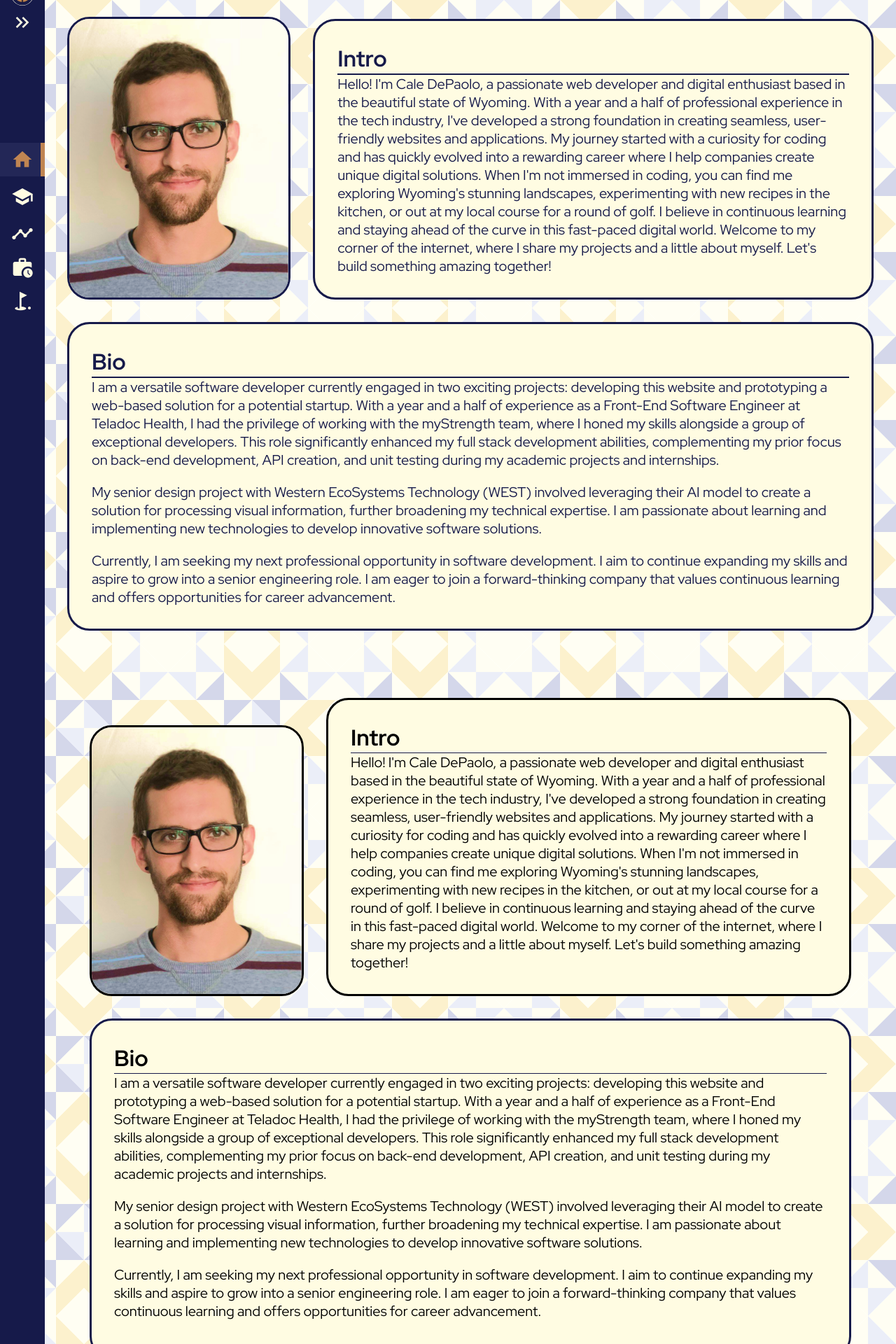
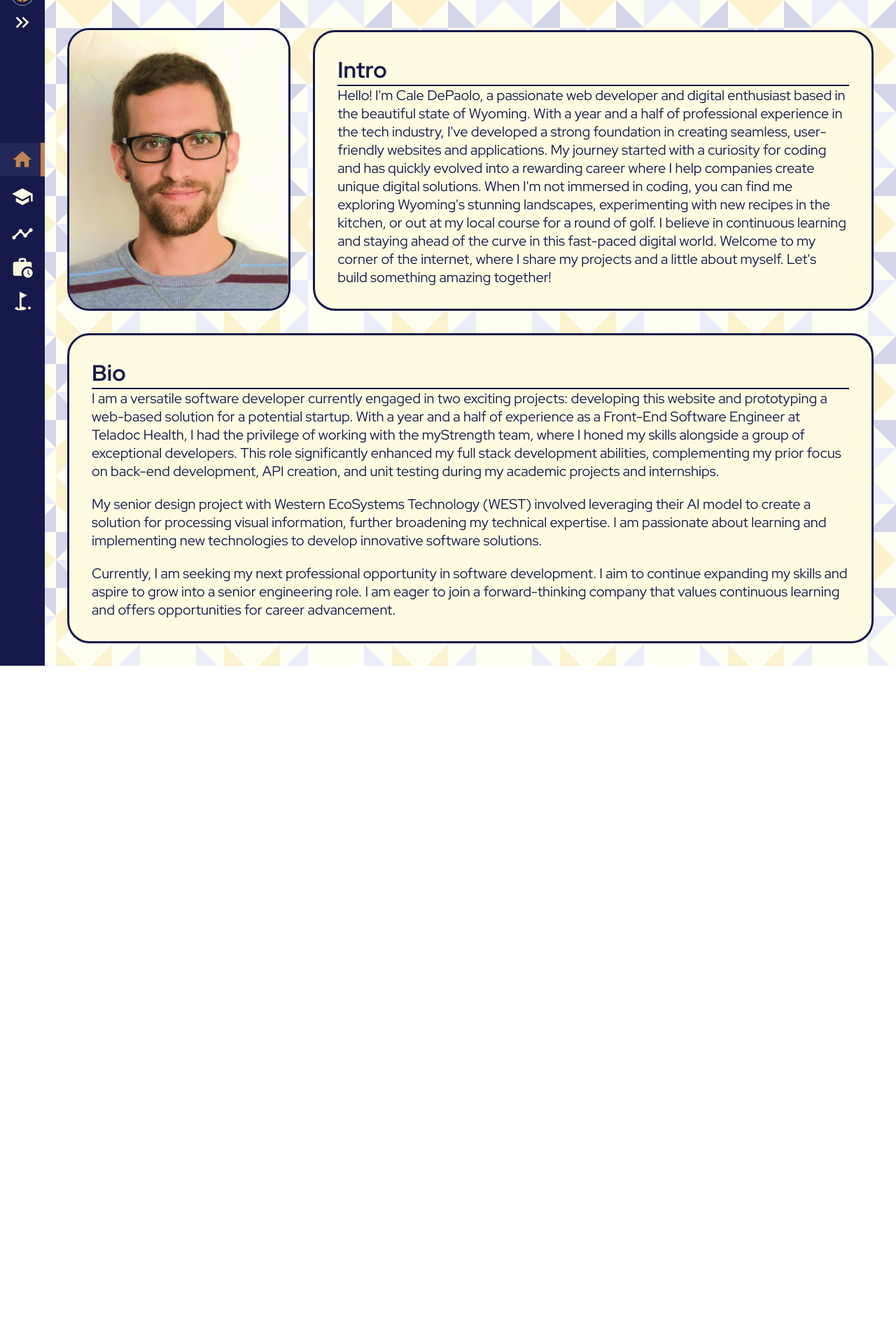
Before and after one commit to caledep/caledep.github.io, a Vue app: page / in a window 1280 px wide. Shown: the part 40-1960 px from the top of the page at 70% size. After the commit the page ends 991 px from the top, so only its background shows below. Built offline with nearby package versions, Linux system fonts and the light colour scheme.

Commit message:
Finished InfoImage component, ready for continued use in home page and use in hobbies page.

```diff
--- a/src/assets/home.json
+++ b/src/assets/home.json
@@ -5,8 +5,8 @@
   },
   "bio": {
     "title": "Bio",
-    "desc1": "I am a versatile software developer currently engaged in two exciting projects: developing this website and prototyping a web-based solution for a potential startup. With a year and a half of experience as a Front-End Software Engineer at Teladoc Health, I had the privilege of working with the myStrength team, where I honed my skills alongside a group of exceptional developers. This role significantly enhanced my full stack development abilities, complementing my prior focus on back-end development, API creation, and unit testing during my academic projects and internships.",
-    "desc2": "My senior design project with Western EcoSystems Technology (WEST) involved leveraging their AI model to create a solution for processing visual information, further broadening my technical expertise. I am passionate about learning and implementing new technologies to develop innovative software solutions.",
-    "desc3": "Currently, I am seeking my next professional opportunity in software development. I aim to continue expanding my skills and aspire to grow into a senior engineering role. I am eager to join a forward-thinking company that values continuous learning and offers opportunities for career advancement."
+    "desc": ["I am a versatile software developer currently engaged in two exciting projects: developing this website and prototyping a web-based solution for a potential startup. With a year and a half of experience as a Front-End Software Engineer at Teladoc Health, I had the privilege of working with the myStrength team, where I honed my skills alongside a group of exceptional developers. This role significantly enhanced my full stack development abilities, complementing my prior focus on back-end development, API creation, and unit testing during my academic projects and internships.",
+    "My senior design project with Western EcoSystems Technology (WEST) involved leveraging their AI model to create a solution for processing visual information, further broadening my technical expertise. I am passionate about learning and implementing new technologies to develop innovative software solutions.",
+    "Currently, I am seeking my next professional opportunity in software development. I aim to continue expanding my skills and aspire to grow into a senior engineering role. I am eager to join a forward-thinking company that values continuous learning and offers opportunities for career advancement."]
   }
 }
--- a/src/components/ConstructionPage.vue
+++ b/src/components/ConstructionPage.vue
@@ -43,7 +43,7 @@ const msg = 'This page is currently undergoing development, check back later.';
     align-self: center;
     font-size: 24px;
     padding: $pad;
-    padding-top: 0;
+    padding-top: $pad_half;
     .slot-style {
       padding-top: $pad_half;
       padding-bottom: $pad_half;
--- a/src/components/InfoBlock.vue
+++ /dev/null
@@ -1,3 +0,0 @@
-<template></template>
-<script setup></script>
-<style lang="scss" scoped></style>
--- a/src/components/InfoImage.vue
+++ b/src/components/InfoImage.vue
@@ -1,120 +1,93 @@
 <template>
-  <main class="home-page">
-    <div class="portrait-intro">
-      <div class="portrait-image">
+  <div class="info-image">
+    <div v-if="props.useIntroBlock" class="top-block-wrapper">
+      <div class="image-block img-frame">
         <img :src="imagePath" class="image" alt="vue" />
         <!-- <img src="getImageSrc(home_portrait.svg)" class="image" alt="vue" /> -->
       </div>
-      <div class="intro-block">
-        <h1>{{ introTitle }}</h1>
+      <div class="intro-block cont-frame">
+        <h1>{{ introObj.title }}</h1>
         <hr />
-        <p>{{ introDesc }}</p>
+        <p>{{ introObj.desc }}</p>
       </div>
     </div>
-
-    <div class="bio-block">
-      <h1>{{ bioTitle }}</h1>
+    <div v-else class="top-block-wrapper">
+      <div class="image-block image-fill img-frame">
+        <img :src="imagePath" class="image" alt="vue" />
+      </div>
+      <div class="intro-list cont-frame">
+        <ListBlock :objectList="props.introObj" />
+      </div>
+    </div>
+    <div class="bio-block cont-frame">
+      <h1>{{ bodyTitle }}</h1>
       <hr />
-      <p>{{ bio1 }}</p>
-      <p>{{ bio2 }}</p>
-      <p>{{ bio3 }}</p>
+      <div v-for="(p, index) in bodyDesc" :key="index" class="body-desc">
+        <br v-if="index > 0" />
+        <p>{{ p }}</p>
+      </div>
     </div>
-  </main>
+  </div>
 </template>
 <script setup>
-const imgName = 'home_portait.svg';
+import ListBlock from './ListBlock.vue';
 const props = defineProps({
   imagePath: String,
-  introTitle: String,
-  introDesc: String,
-  bioTitle: String,
-  bio1: String,
-  bio2: String,
-  bio3: String,
+  useIntroBlock: Boolean,
+  introObj: Object,
+  bodyTitle: String,
+  bodyDesc: Array,
 });
 </script>
 <style lang="scss" scoped>
-main {
+.info-image {
   display: flex;
   flex-direction: column;
-  gap: 2rem;
-  hr {
-    border-top: 1px solid var(--primary);
-  }
-  div {
-    color: var(--primary);
-  }
-  p {
-    font-size: 20px;
-  }
-  .portrait-intro {
+  gap: $pad;
+  padding-top: $pad_half;
+  .top-block-wrapper {
     display: flex;
     flex-direction: row;
-    gap: 2rem;
+    gap: $pad;
     align-items: flex-end;
-    @media (max-width: 768px) {
+    justify-content: space-between;
+    @media (max-width: $media_width) {
+      flex-wrap: wrap;
+      padding-top: $pad_half;
+    }
+    .image-block {
       display: flex;
-      flex-direction: row;
-      max-width: 100%;
-      flex-wrap: wrap;
-    }
-    .portrait-image {
-      border: solid;
-      border-width: 0.2rem;
-      border-color: var(--primary);
-      border-radius: 2em;
+      flex-basis: 30%;
       min-width: 300px;
-      // max-width: 24rem;
-      // max-height: 30rem;
-      overflow: hidden;
-
-      // align-items: center;
-      // justify-content: center;
-      img {
-        max-width: 100%;
-        height: 100%;
-      }
-      @media (max-width: 768px) {
-        display: flex;
-        flex-direction: column;
-        max-width: 100%;
-        align-items: flex-start;
+      @media (max-width: $media_width) {
+        width: fit-content;
+        flex-grow: 1;
       }
     }
-
+    .image-fill {
+      flex-basis: 60%;
+    }
     .intro-block {
-      padding: 2rem;
-      background: #fffce2;
-      border: solid;
-      border-width: 0.2rem;
-      border-color: var(--primary);
-      max-height: fit-content;
-      max-width: calc(87rem - 24rem - 2rem - 0.4rem);
-      border-radius: 2em;
-      @media (max-width: 768px) {
-        display: flex;
-        min-width: 20rem;
-        flex-direction: column;
-        max-width: 100%;
+      display: flex;
+      flex-direction: column;
+      flex-basis: 70%;
+      @media (max-width: $media_width) {
+        width: fit-content;
+        flex-grow: 1;
+      }
+    }
+    .intro-list {
+      display: flex;
+      flex-direction: column;
+      flex-basis: 40%;
+      @media (max-width: $media_width) {
+        width: fit-content;
+        flex-grow: 1;
       }
     }
   }
-  .bio-block {
-    padding: 2rem;
-    border: solid;
-    max-width: 87rem;
-    background: #fffce2;
-    border-width: 3px;
-    border-color: #161a4a;
-    border-radius: 2em;
-    p {
-      padding-bottom: 20px;
-    }
-    @media (max-width: 768px) {
-      display: flex;
-      flex-direction: column;
-      max-width: 100%;
-    }
+  @media (max-width: $media_width) {
+    padding-top: 0;
   }
 }
 </style>
--- /dev/null
+++ b/src/components/ListBlock.vue
@@ -0,0 +1,34 @@
+<template>
+  <div v-for="(subj, label) in objectList" :key="label">
+    <div class="list">
+      <h2>{{ label }}:</h2>
+      <p>{{ subj }}</p>
+    </div>
+  </div>
+</template>
+<script setup>
+const props = defineProps({
+  objectList: Object,
+});
+</script>
+<style lang="scss" scoped>
+.list {
+  display: flex;
+  flex-direction: row;
+  h2 {
+    font-weight: bold;
+    flex: 1;
+    display: flex;
+  }
+  h2::after {
+    content: '';
+    border-bottom: 1px dotted;
+    flex: 1;
+    margin: 0 3px;
+    transform: translateY(-6px);
+  }
+  p {
+    font-size: 24px;
+  }
+}
+</style>
--- a/src/views/Education.vue
+++ b/src/views/Education.vue
@@ -94,6 +94,7 @@ main {
     flex-flow: row;
     flex-wrap: nowrap;
     gap: $pad;
+    padding-top: $pad_half;
     .resume-block {
       display: flex;
       flex-direction: column;
--- a/src/views/Hobbies.vue
+++ b/src/views/Hobbies.vue
@@ -5,6 +5,7 @@
 </template>
 <script setup>
 import ConstructionPage from '../components/ConstructionPage.vue';
+import InfoImage from '../components/InfoImage.vue';
 </script>
 <style lang="scss" scoped>
 main {
--- a/src/views/Home.vue
+++ b/src/views/Home.vue
@@ -1,32 +1,14 @@
 <template>
   <main class="home-page">
-    <div class="portrait-intro">
-      <div class="portrait-image img-frame">
-        <img src="../assets/images/home_portrait.svg" class="image" alt="vue" />
-      </div>
-      <div class="intro-block cont-frame">
-        <h1 v-if="json">{{ json.intro.title }}</h1>
-        <hr />
-        <p v-if="json">{{ json.intro.desc }}</p>
-      </div>
-    </div>
-
-    <div class="bio-block cont-frame">
-      <h1 v-if="json">{{ json.bio.title }}</h1>
-      <hr />
-      <p v-if="json">{{ json.bio.desc1 }}</p>
-      <p v-if="json">{{ json.bio.desc2 }}</p>
-      <p v-if="json">{{ json.bio.desc3 }}</p>
-    </div>
-
     <InfoImage
       :imagePath="imagePath"
-      :introTitle="json.intro.title"
-      :introDesc="json.intro.desc"
-      :bioTitle="json.bio.title"
-      :bio1="json.bio.desc1"
-      :bio2="json.bio.desc2"
-      :bio3="json.bio.desc3"
+      :useIntroBlock="true"
+      :introObj="{
+        title: json.intro.title,
+        desc: json.intro.desc,
+      }"
+      :bodyTitle="json.bio.title"
+      :bodyDesc="json.bio.desc"
     />
   </main>
 </template>
@@ -40,43 +22,4 @@ main {
   display: flex;
   flex-direction: column;
 }
-main {
-  flex-direction: column;
-  .portrait-intro {
-    display: flex;
-    flex-direction: row;
-    gap: 32px;
-    align-items: flex-end;
-    @media (max-width: $media_width) {
-      flex-wrap: wrap;
-      padding-top: $pad_half;
-    }
-    .portrait-image {
-      display: flex;
-      flex-basis: 30%;
-      min-width: 300px;
-      @media (max-width: $media_width) {
-        width: fit-content;
-        flex-grow: 1;
-      }
-    }
-    .intro-block {
-      display: flex;
-      flex-direction: column;
-      flex-basis: 70%;
-      @media (max-width: $media_width) {
-        width: fit-content;
-        flex-grow: 1;
-      }
-    }
-  }
-  .bio-block {
-    p {
-      padding-bottom: 20px;
-    }
-    p:last-child {
-      padding-bottom: 0;
-    }
-  }
-}
 </style>
--- a/src/views/Timeline.vue
+++ b/src/views/Timeline.vue
@@ -8,8 +8,8 @@
     <div :class="`timelineDiv ${child_is_open ? 'child_is_open' : ''}`">
       <div v-for="timelinePoint in json" :key="timelinePoint.date">
         <TimelineItem
-          :close_all_children="close_all_children"
-          :child_is_open="child_is_open"
+          :closeAllChildren="close_all_children"
+          :childIsOpen="child_is_open"
           :date="timelinePoint.date"
           :title="timelinePoint.title"
           :description="timelinePoint.desc"
```
Also changed, not shown: src/components/TimelineItem.vue (+5 -5 lines), 1 other file (tests, documents, lock files or other folders).
